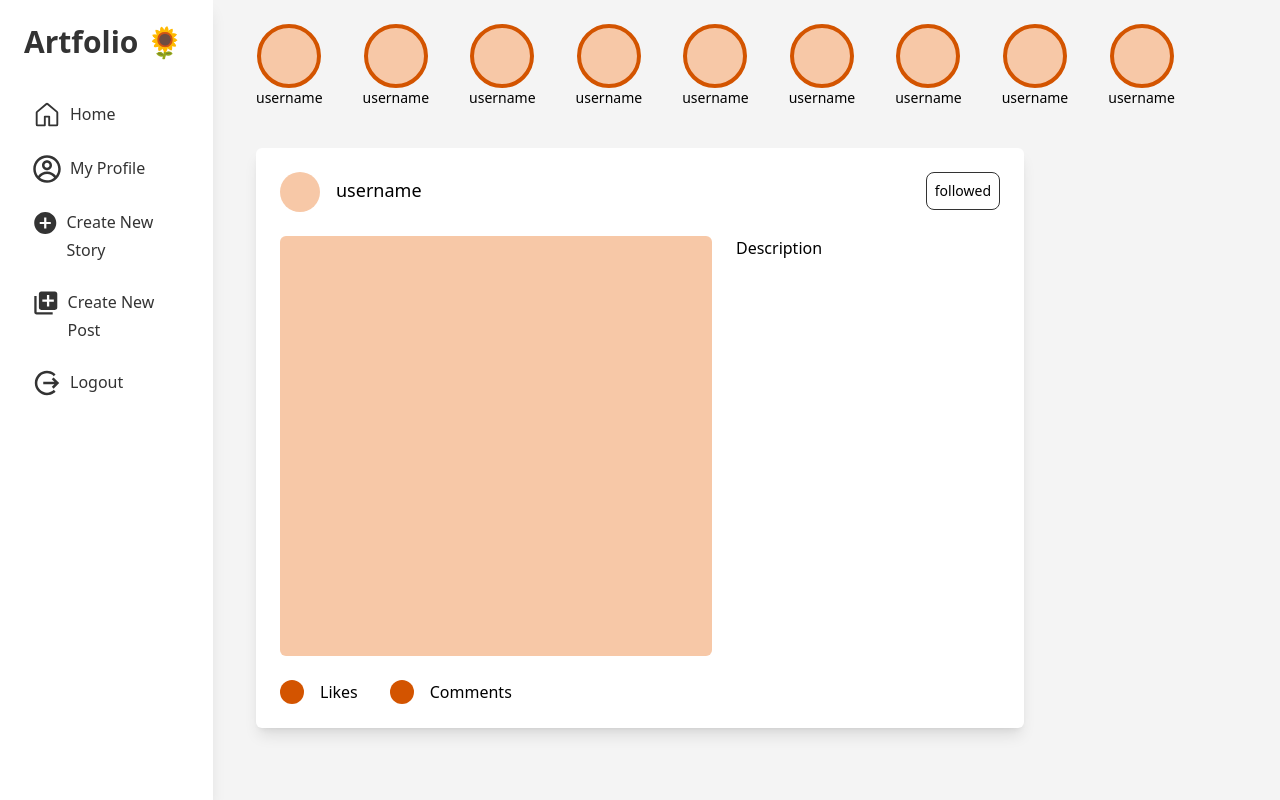
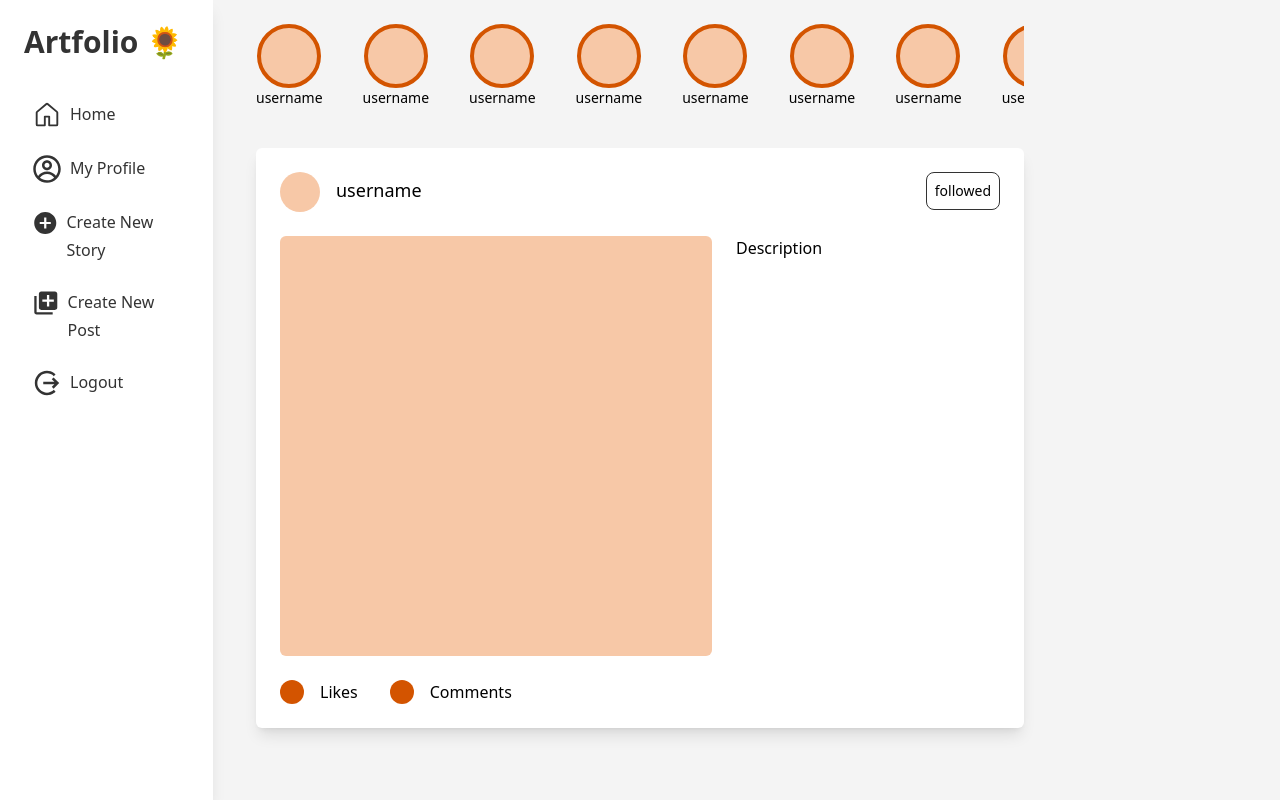
Before and after one commit to indialifah/artfolio-dbb-finalproject, a React (Vite) app: page / in a window 1280 px wide. Built offline with nearby package versions, Linux system fonts and the light colour scheme.

Commit message:
apply overflow and hide scrollbar to Story component

```diff
--- a/src/components/Story.jsx
+++ b/src/components/Story.jsx
@@ -3,7 +3,7 @@ import React from 'react'
 const Story = () => {
   return (
     <div>
-        <div className='flex gap-10 py-6 mx-auto w-[60%]'>
+        <div className='flex gap-10 py-6 mx-auto w-3/5 overflow-x-auto no-scrollbar'>
             <div className='flex flex-col items-center'>
                 <div className='w-16 h-16 bg-peach rounded-full border-solid border-4 border-orange'></div>
                 <p className='text-sm'>username</p>
--- a/src/index.css
+++ b/src/index.css
@@ -5,3 +5,15 @@
 body {
     background-color: #f4f4f4;
 }
+
+@layer utilities {
+    /* Hide scrollbar for Chrome, Safari and Opera */
+    .no-scrollbar::-webkit-scrollbar {
+        display: none;
+    }
+   /* Hide scrollbar for IE, Edge and Firefox */
+    .no-scrollbar {
+        -ms-overflow-style: none;  /* IE and Edge */
+        scrollbar-width: none;  /* Firefox */
+  }
+}
```
